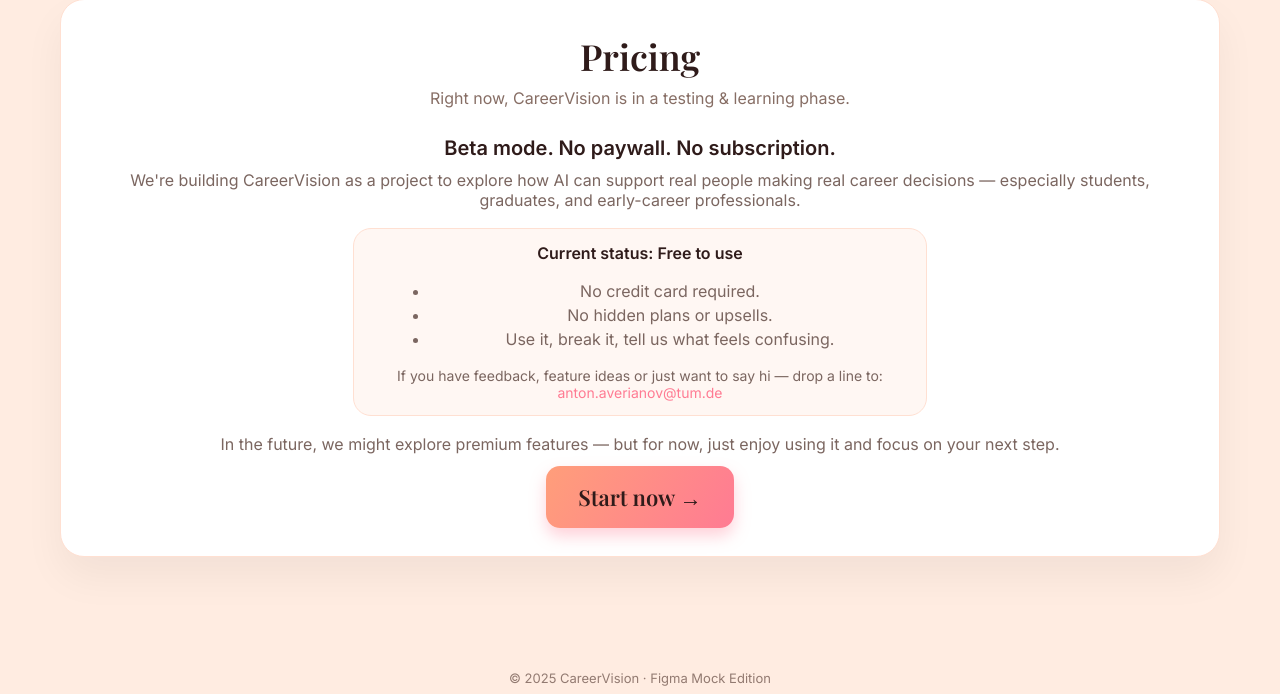
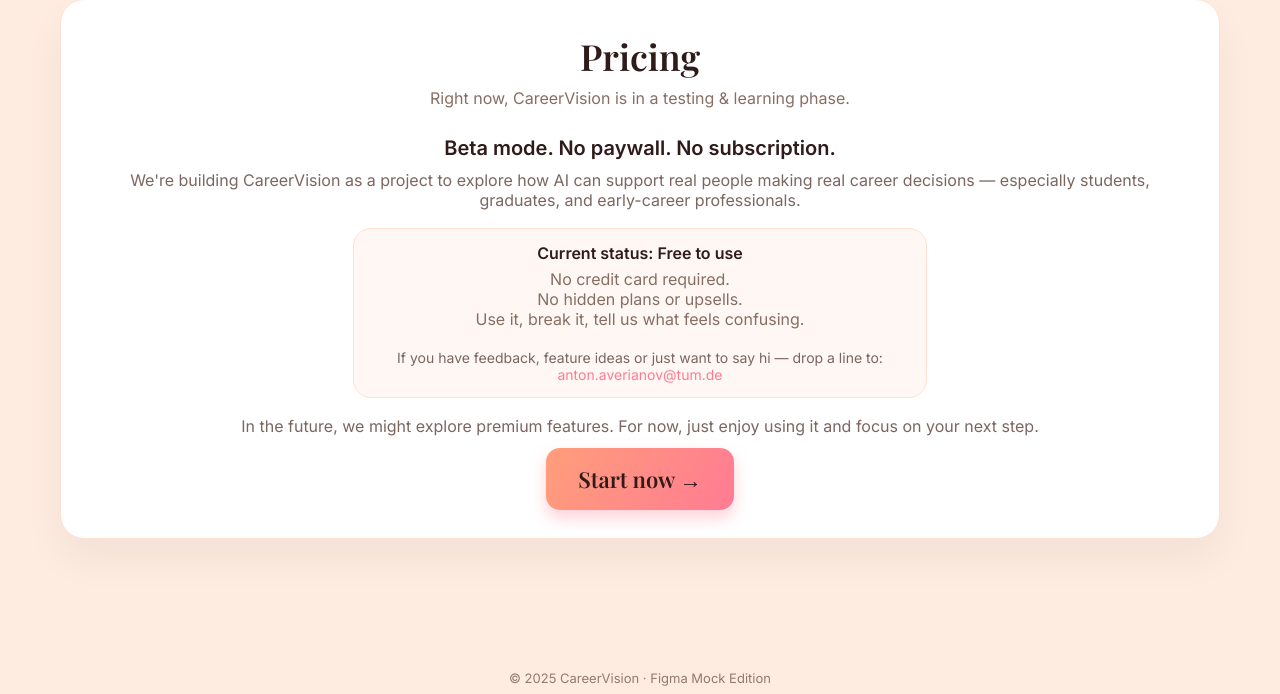
Before and after one commit to AntonAveryan/ProjectWork_TeamF, a Django app: page /pricing/ in a window 1280 px wide. Shown: the part 146-840 px from the top of the page. Run offline with Django 5.2, Linux system fonts and the light colour scheme.

Commit message:
Fixed strange bullet list in pricing explanation

```diff
--- a/core/templates/core/pricing.html
+++ b/core/templates/core/pricing.html
@@ -25,11 +25,12 @@
     <div class="cv-hiw-card cv-pricing-card">
       <h3 class="cv-hiw-title">{% trans "Current status: Free to use" %}</h3>
 
-      <ul class="cv-steps-list">
-        <li>{% trans "No credit card required." %}</li>
-        <li>{% trans "No hidden plans or upsells." %}</li>
-        <li>{% trans "Use it, break it, tell us what feels confusing." %}</li>
-      </ul>
+      <p class="cv-subtitle">
+        {% trans "No credit card required." %}<br>
+        {% trans "No hidden plans or upsells." %}<br>
+        {% trans "Use it, break it, tell us what feels confusing." %}<br><br>
+      </p>
+
 
       <p class="cv-hiw-text">
         {% blocktrans %}
@@ -45,7 +46,7 @@
 
     <p class="cv-body-text">
       {% blocktrans %}
-      In the future, we might explore premium features — but for now,
+      In the future, we might explore premium features. For now,
       just enjoy using it and focus on your next step.
       {% endblocktrans %}
     </p>
```
